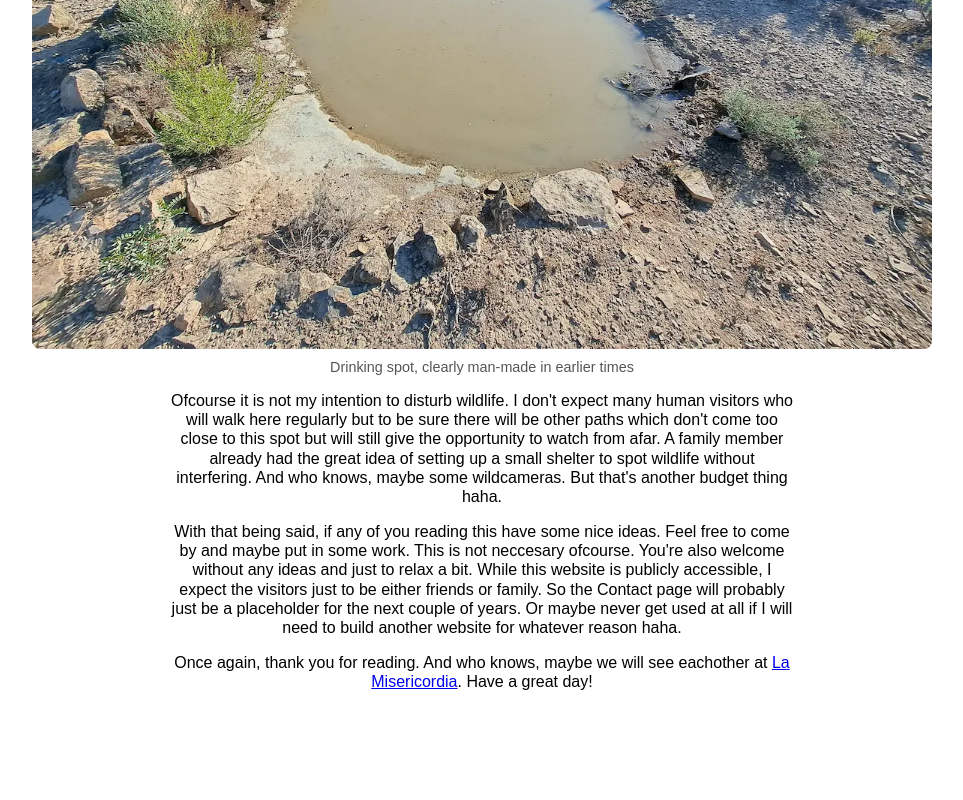
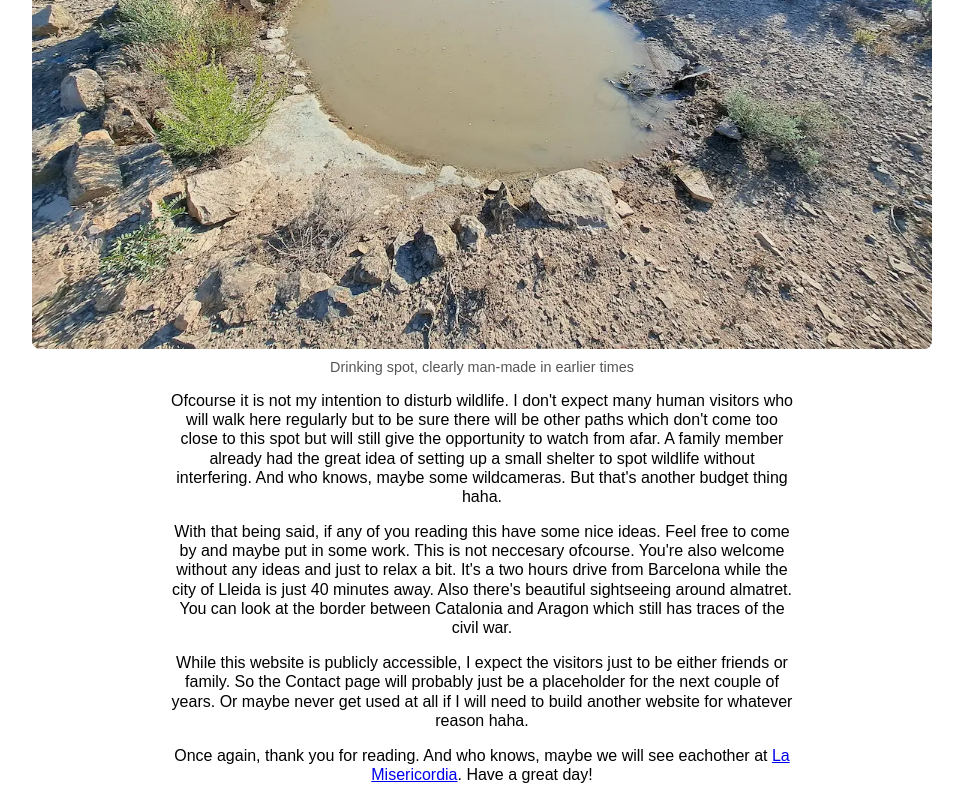
Before and after one commit to Rogenerous/La-Misericordia, a plain HTML site: page progress.html in a window 1280 px wide. Shown: the part 3099-3899 px from the top of the page, without its empty margins (158-1121 px from the left). Before the commit the page ends 3807 px from the top, so only its background shows below. Drawn offline with Linux system fonts and the light colour scheme.

Commit message:
added paragraph to progress page

```diff
--- a/progress.html
+++ b/progress.html
@@ -54,7 +54,7 @@
     </figcaption>
   </figure>
   <p>Ofcourse it is not my intention to disturb wildlife. I don't expect many human visitors who will walk here regularly but to be sure there will be other paths which don't come too close to this spot but will still give the opportunity to watch from afar. A family member already had the great idea of setting up a small shelter to spot wildlife without interfering. And who knows, maybe some wildcameras. But that's another budget thing haha.</p>
-  <p>With that being said, if any of you reading this have some nice ideas. Feel free to come by and maybe put in some work. This is not neccesary ofcourse. You're also welcome without any ideas and just to relax a bit. While this website is publicly accessible, I expect the visitors just to be either friends or family. So the Contact page will probably just be a placeholder for the next couple of years. Or maybe never get used at all if I will need to build another website for whatever reason haha.</p>
+  <p>With that being said, if any of you reading this have some nice ideas. Feel free to come by and maybe put in some work. This is not neccesary ofcourse. You're also welcome without any ideas and just to relax a bit. It's a two hours drive from Barcelona while the city of Lleida is just 40 minutes away. Also there's beautiful sightseeing around almatret. You can look at the border between Catalonia and Aragon which still has traces of the civil war.</p><p>While this website is publicly accessible, I expect the visitors just to be either friends or family. So the Contact page will probably just be a placeholder for the next couple of years. Or maybe never get used at all if I will need to build another website for whatever reason haha.</p>
   <p>Once again, thank you for reading. And who knows, maybe we will see eachother at <a href="index.html">La Misericordia</a>. Have a great day!</p>
 </body>
 </html>
```
